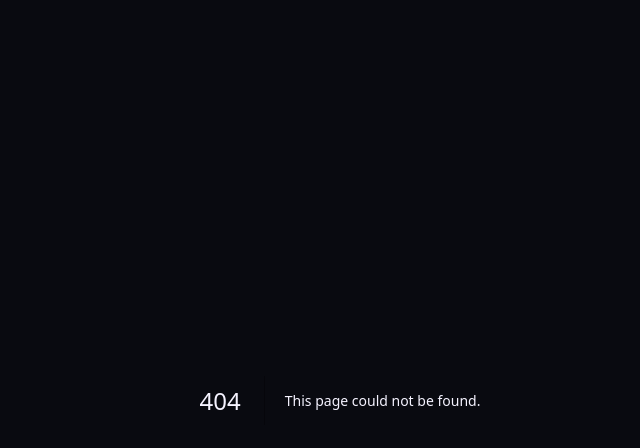
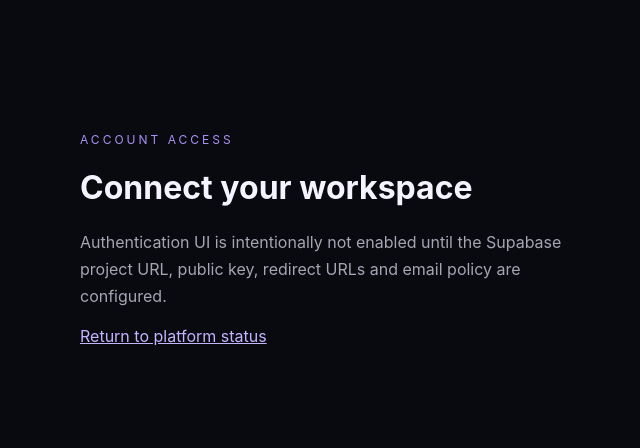
Before and after one commit to man1296/0xMan96-AI, a Next.js app: page /login in a window 1280 px wide. Before the commit this address had no page. Shown: the top 448 px of the page, without its empty margins (300-940 px from the left). Built offline with nearby package versions, Linux system fonts and the light colour scheme.

Commit message:
Add Supabase backend foundation: app/login/page.tsx

```diff
--- /dev/null
+++ b/app/login/page.tsx
@@ -0,0 +1,10 @@
+import Link from "next/link";
+
+export default function LoginPage() {
+  return <main style={{ maxWidth: 520, margin: "12vh auto", padding: 24 }}>
+    <p style={{ color: "#aa91f4", letterSpacing: 3, fontSize: 12 }}>ACCOUNT ACCESS</p>
+    <h1>Connect your workspace</h1>
+    <p style={{ color: "#a5a5b4", lineHeight: 1.7 }}>Authentication UI is intentionally not enabled until the Supabase project URL, public key, redirect URLs and email policy are configured.</p>
+    <p><Link href="/" style={{ color: "#c5b4ff" }}>Return to platform status</Link></p>
+  </main>;
+}
```
